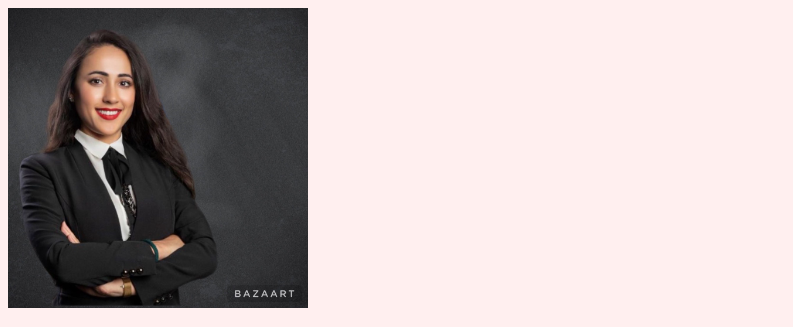
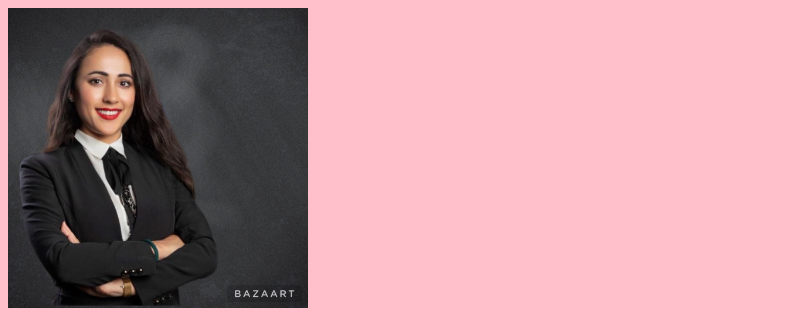
Before and after one commit to elenadobrova/rsschool-cv, a plain HTML site: page index.html in a window 1280 px wide. Shown: the top 327 px of the page, without its empty margins (0-793 px from the left). Drawn offline with Linux system fonts and the light colour scheme.

Commit message:
new change

```diff
--- a/styles.css
+++ b/styles.css
@@ -1,6 +1,6 @@
 body {
     font-family: 'Roboto', sans-serif;
-    background-color: #FFEFEF;
+    background-color: pink;
 }
 
 * {
```
